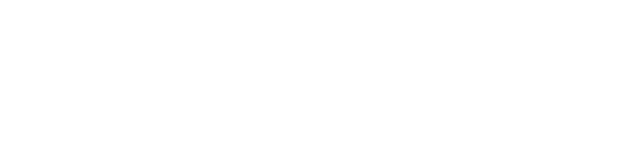
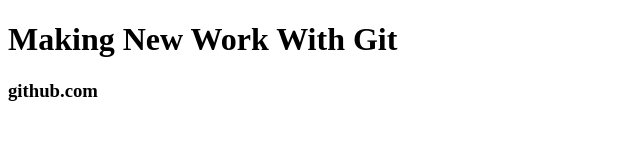
Before and after one commit to MrMuhammadSumon/Programme-as-beginner, a plain HTML site: page index.html in a window 1280 px wide. Shown: the whole page, without its empty margins (0-640 px from the left). Drawn offline with Linux system fonts and the light colour scheme.

Commit message:
h1 and h3

```diff
--- a/index.html
+++ b/index.html
@@ -6,6 +6,7 @@
     <title>Document</title>
 </head>
 <body>
-
+    <h1>Making New Work With Git</h1>
+    <h3>github.com</h3>
 </body>
 </html>
```
